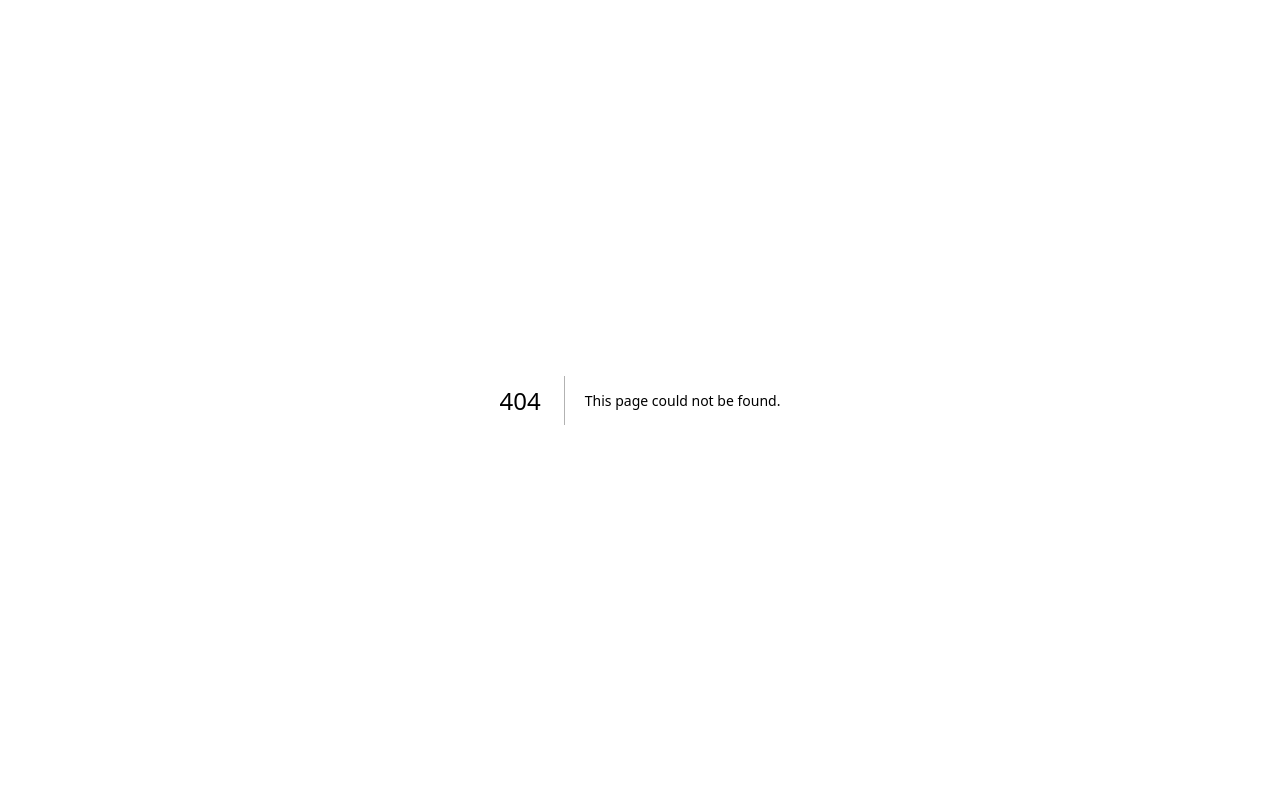
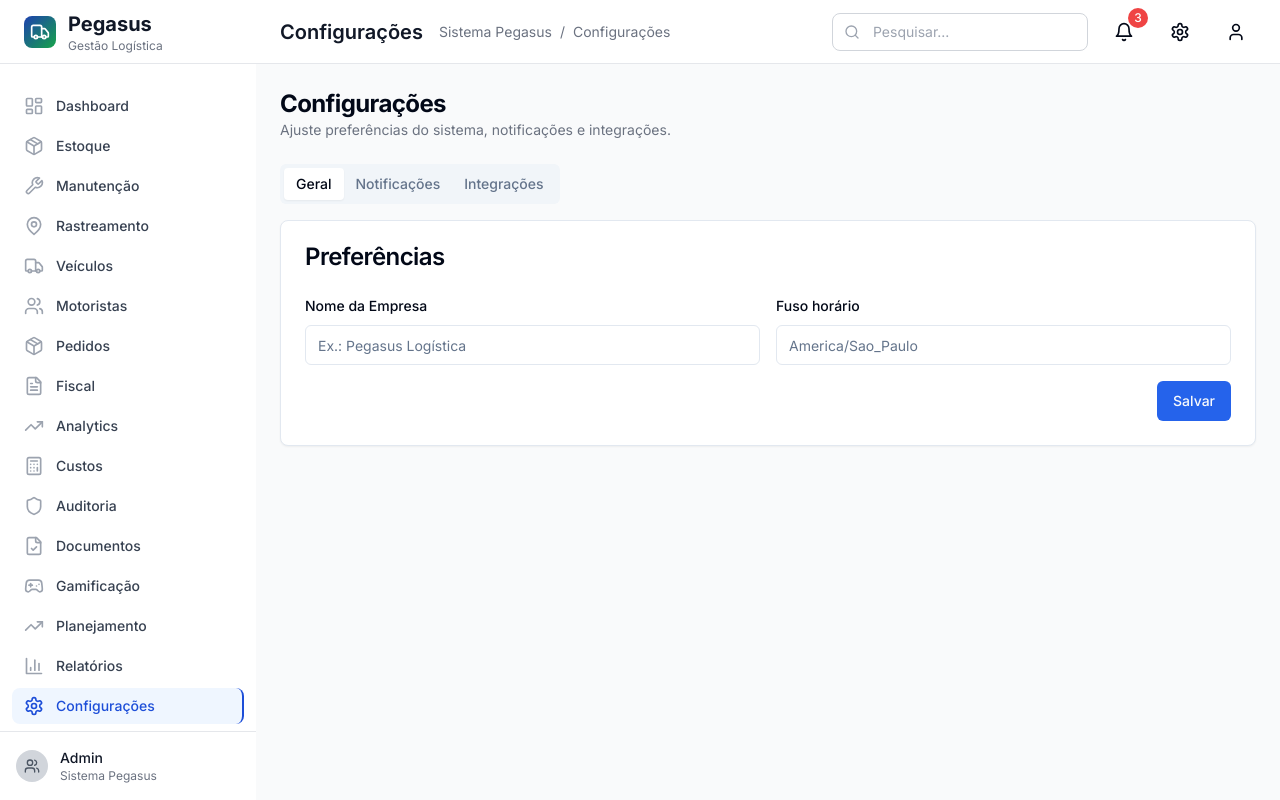
Before and after one commit to deadbrock/pegasus-web-panel, a Next.js app: page /dashboard/configuracoes in a window 1280 px wide. Before the commit this address had no page. Built offline with nearby package versions, Linux system fonts and the light colour scheme.

Commit message:
feat(configuracoes): adicionar rota /dashboard/configuracoes com abas Geral/Notificacoes/Integracoes

```diff
--- /dev/null
+++ b/src/app/dashboard/configuracoes/page.tsx
@@ -0,0 +1,108 @@
+"use client"
+
+import { useState } from "react"
+import { Card, CardContent, CardHeader, CardTitle } from "@/components/ui/card"
+import { Tabs, TabsContent, TabsList, TabsTrigger } from "@/components/ui/tabs"
+import { Input } from "@/components/ui/input"
+import { Switch } from "@/components/ui/switch"
+import { Label } from "@/components/ui/label"
+import { Button } from "@/components/ui/button"
+
+export default function ConfiguracoesPage() {
+  const [emailAlertsEnabled, setEmailAlertsEnabled] = useState<boolean>(true)
+  const [pushAlertsEnabled, setPushAlertsEnabled] = useState<boolean>(true)
+
+  return (
+    <div className="space-y-6">
+      <div>
+        <h1 className="text-2xl font-bold tracking-tight">Configurações</h1>
+        <p className="text-sm text-gray-500">
+          Ajuste preferências do sistema, notificações e integrações.
+        </p>
+      </div>
+
+      <Tabs defaultValue="geral" className="w-full">
+        <TabsList>
+          <TabsTrigger value="geral">Geral</TabsTrigger>
+          <TabsTrigger value="notificacoes">Notificações</TabsTrigger>
+          <TabsTrigger value="integracoes">Integrações</TabsTrigger>
+        </TabsList>
+
+        <TabsContent value="geral" className="mt-4">
+          <Card>
+            <CardHeader>
+              <CardTitle>Preferências</CardTitle>
+            </CardHeader>
+            <CardContent className="grid gap-4 md:grid-cols-2">
+              <div className="space-y-2">
+                <Label htmlFor="empresa">Nome da Empresa</Label>
+                <Input id="empresa" placeholder="Ex.: Pegasus Logística" />
+              </div>
+              <div className="space-y-2">
+                <Label htmlFor="timezone">Fuso horário</Label>
+                <Input id="timezone" placeholder="America/Sao_Paulo" />
+              </div>
+              <div className="md:col-span-2 flex justify-end">
+                <Button type="button" onClick={() => console.log("Salvar geral")}>Salvar</Button>
+              </div>
+            </CardContent>
+          </Card>
+        </TabsContent>
+
+        <TabsContent value="notificacoes" className="mt-4">
+          <Card>
+            <CardHeader>
+              <CardTitle>Alertas</CardTitle>
+            </CardHeader>
+            <CardContent className="space-y-6">
+              <div className="flex items-center justify-between">
+                <div className="space-y-1">
+                  <Label>Alertas por e-mail</Label>
+                  <p className="text-sm text-gray-500">Receber notificações importantes por e-mail.</p>
+                </div>
+                <Switch
+                  checked={emailAlertsEnabled}
+                  onCheckedChange={setEmailAlertsEnabled}
+                />
+              </div>
+              <div className="flex items-center justify-between">
+                <div className="space-y-1">
+                  <Label>Alertas push</Label>
+                  <p className="text-sm text-gray-500">Receber notificações em tempo real.</p>
+                </div>
+                <Switch
+                  checked={pushAlertsEnabled}
+                  onCheckedChange={setPushAlertsEnabled}
+                />
+              </div>
+              <div className="flex justify-end">
+                <Button type="button" onClick={() => console.log("Salvar notificações")}>Salvar</Button>
+              </div>
+            </CardContent>
+          </Card>
+        </TabsContent>
+
+        <TabsContent value="integracoes" className="mt-4">
+          <Card>
+            <CardHeader>
+              <CardTitle>Supabase</CardTitle>
+            </CardHeader>
+            <CardContent className="grid gap-4 md:grid-cols-2">
+              <div className="space-y-2">
+                <Label htmlFor="supabase-url">URL (public)</Label>
+                <Input id="supabase-url" placeholder="NEXT_PUBLIC_SUPABASE_URL" readOnly />
+              </div>
+              <div className="space-y-2">
+                <Label htmlFor="supabase-anon">Anon Key</Label>
+                <Input id="supabase-anon" placeholder="NEXT_PUBLIC_SUPABASE_ANON_KEY" readOnly />
+              </div>
+              <div className="md:col-span-2 flex justify-end">
+                <Button type="button" onClick={() => console.log("Salvar integrações")}>Salvar</Button>
+              </div>
+            </CardContent>
+          </Card>
+        </TabsContent>
+      </Tabs>
+    </div>
+  )
+}
```
